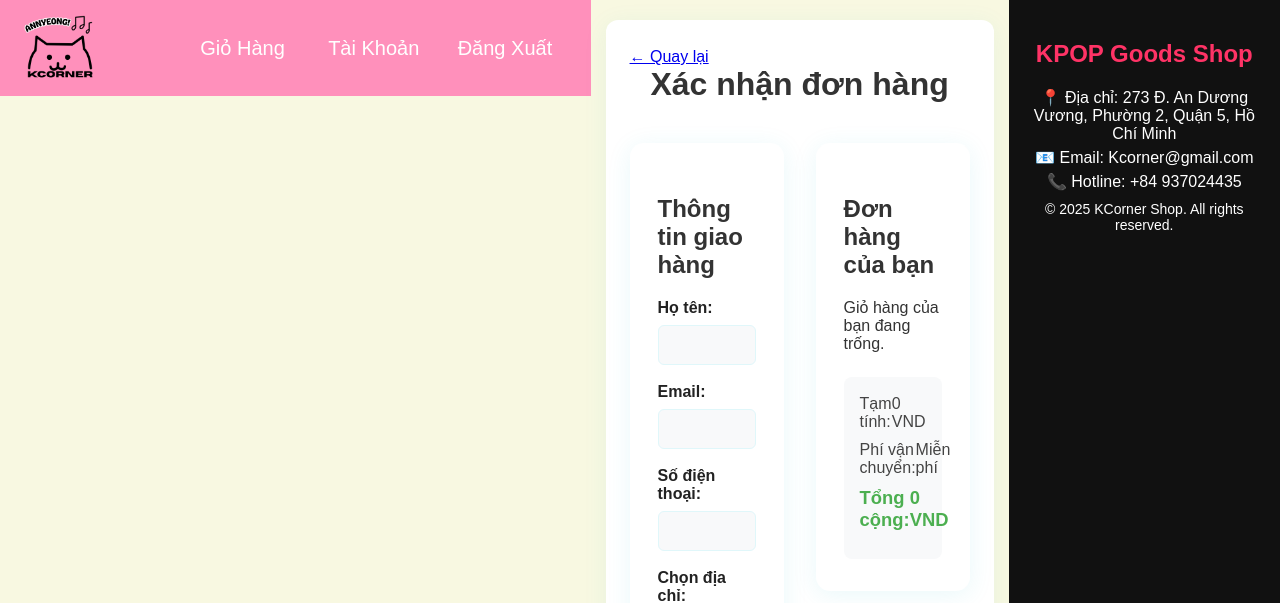
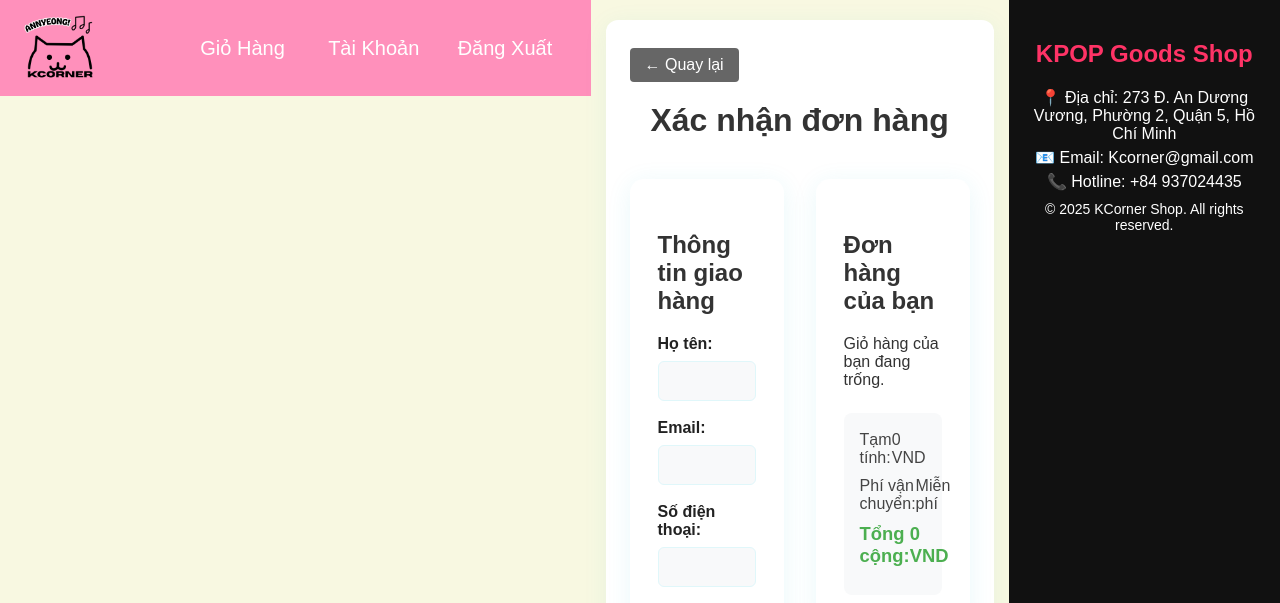
Before and after one commit to TuiLaZit/web2, a PHP site: template pages/checkout.php in a window 1280 px wide. Shown: the top 603 px of the page. Run offline with PHP 8.4, Linux system fonts and the light colour scheme; the template is opened without the code that fills it, so the values that code supplies are empty; the visitor is signed in with stand-in values (Sample User, id 1).

Commit message:
thêm giao diện nút quay lại

```diff
--- a/css/cart.css
+++ b/css/cart.css
@@ -594,3 +594,18 @@
         min-width: auto;
     }
 }
+
+.back-btn {
+    background: #666;
+    color: white;
+    padding: 8px 15px;
+    border: none;
+    border-radius: 4px;
+    cursor: pointer;
+    text-decoration: none;
+    display: inline-block;
+    margin-bottom: 20px;
+}
+.back-btn:hover {
+    background: #555;
+}
```
